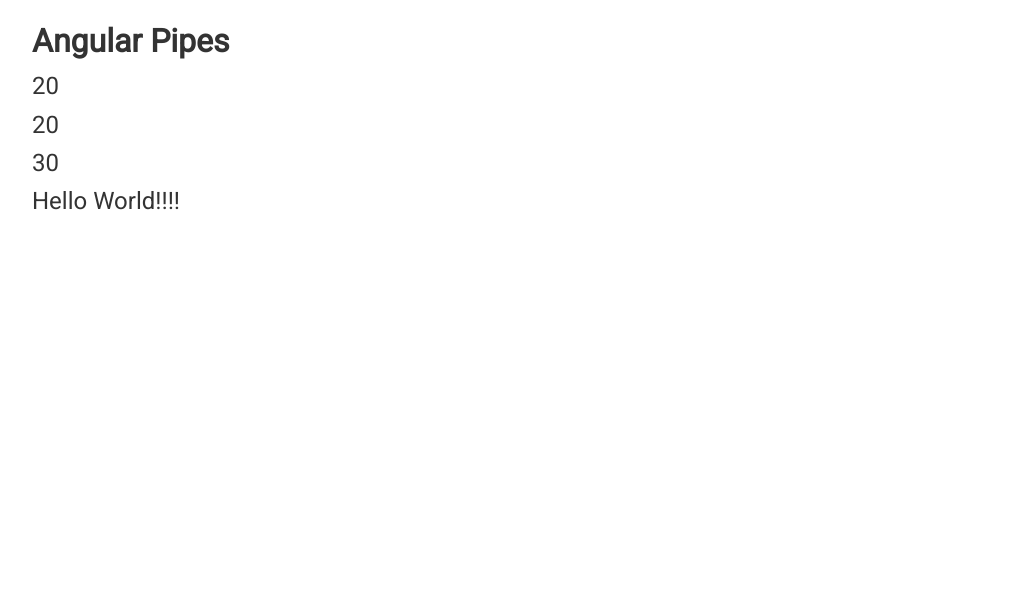
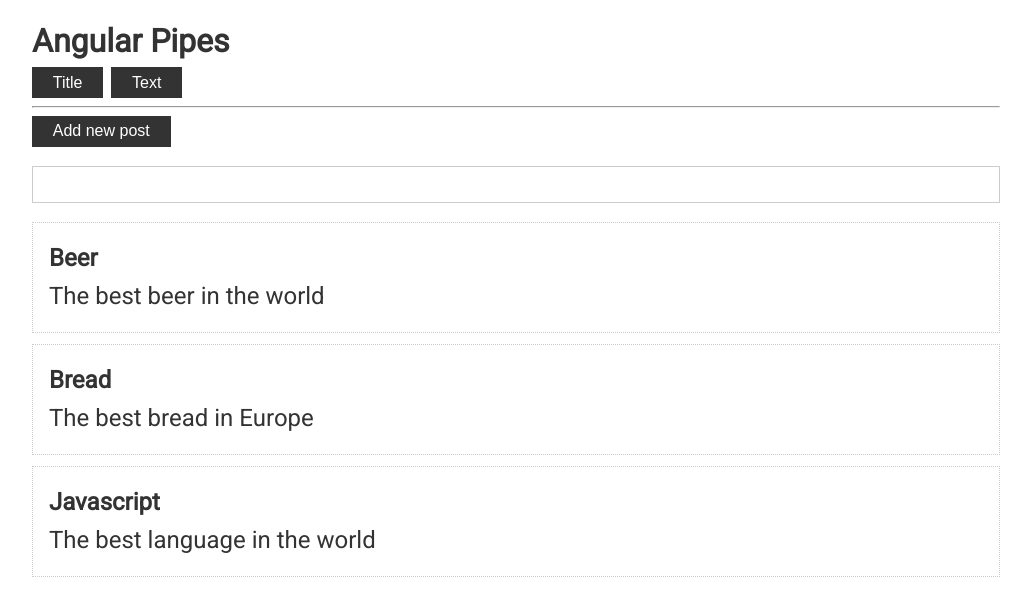
Before and after one commit to fairwind2k/angular_basics, an Angular app: page / in a window 1280 px wide. Shown: the top 616 px of the page, without its empty margins (124-1155 px from the left). Built offline with nearby package versions, Linux system fonts and the light colour scheme.

Commit message:
Creating custom search filter pipe. A goal is to filter posts by word(string)

```diff
--- a/src/app/app.component.html
+++ b/src/app/app.component.html
@@ -1,10 +1,21 @@
 <div class="container">
   <h1>Angular Pipes</h1>
 
-  <p>{{ 10 | mult }}</p>
-  <p>{{ 10 | mult:2 }}</p>
-  <p>{{ 10 | mult:3 }}</p>
-  <p>{{ 'Hello World   ' | exMarks }} </p>
+  <button class="btn" (click)="searchField = 'title'">Title</button>
+  <button class="btn" (click)="searchField = 'text'">Text</button>
+
+  <hr>
+
+  <button class="btn" (click)="addPost()">Add new post</button>
+
+  <input type="text" [(ngModel)]="search">
 
 
+  <div
+    *ngFor="let post of posts | filter:search:searchField"
+    class="card"
+  >
+    <h2>{{post.title}}</h2>
+    <p>{{post.text}}</p>
+  </div>
 </div>
--- a/src/app/app.component.ts
+++ b/src/app/app.component.ts
@@ -1,4 +1,9 @@
 import {Component} from '@angular/core';
+
+export interface Post {
+  title: string;
+  text: string;
+}
 
 @Component({
   selector: 'app-root',
@@ -6,20 +11,21 @@
   styleUrls: ['./app.component.scss']
 })
 export class AppComponent {
-  e: number = Math.E;
-  str = 'hello world';
-  date: Date = new Date();
-  float = 0.42;
 
-  obj = {
-    a: 1,
-    b: {
-      c: 2,
-      d: {
-        e: 3,
-        f: 4
-      }
-    }
-  };
+  search = '';
+  searchField = 'title';
 
+  posts: Post[] = [
+    {title: 'Beer', text: 'The best beer in the world'},
+    {title: 'Bread', text: 'The best bread in Europe'},
+    {title: 'Javascript', text: 'The best language in the world'},
+  ];
+
+  addPost() {
+    this.posts.unshift({
+      title: 'Angular 8',
+      text: 'Some text'
+    });
+
+  }
 }
--- a/src/app/app.module.ts
+++ b/src/app/app.module.ts
@@ -5,12 +5,14 @@
 import {FormsModule} from '@angular/forms';
 import {MultByPipe} from './pipes/mult-by.pipe';
 import { ExMarksPipe } from './pipes/ex-marks.pipe';
+import { FilterPipe } from './pipes/filter.pipe';
 
 @NgModule({
   declarations: [
     AppComponent,
     MultByPipe,
-    ExMarksPipe
+    ExMarksPipe,
+    FilterPipe
    ],
   imports: [
     BrowserModule,
--- /dev/null
+++ b/src/app/pipes/filter.pipe.ts
@@ -0,0 +1,22 @@
+import { Pipe, PipeTransform } from '@angular/core';
+import {Post} from '../app.component';
+
+@Pipe({
+  name: 'filter',
+  pure: false
+})
+
+// Creating custom search filter pipe. A goal is to filter posts by word(string).
+
+export class FilterPipe implements PipeTransform {
+
+  transform(posts: Post[], search: string = '', field: string = 'title'): Post[] {
+    if (!search.trim())  {
+      return posts;
+    }
+    return posts.filter(post => {
+      return post[field].toLocaleLowerCase().includes(search.toLocaleLowerCase());
+    });
+  }
+
+}
```
